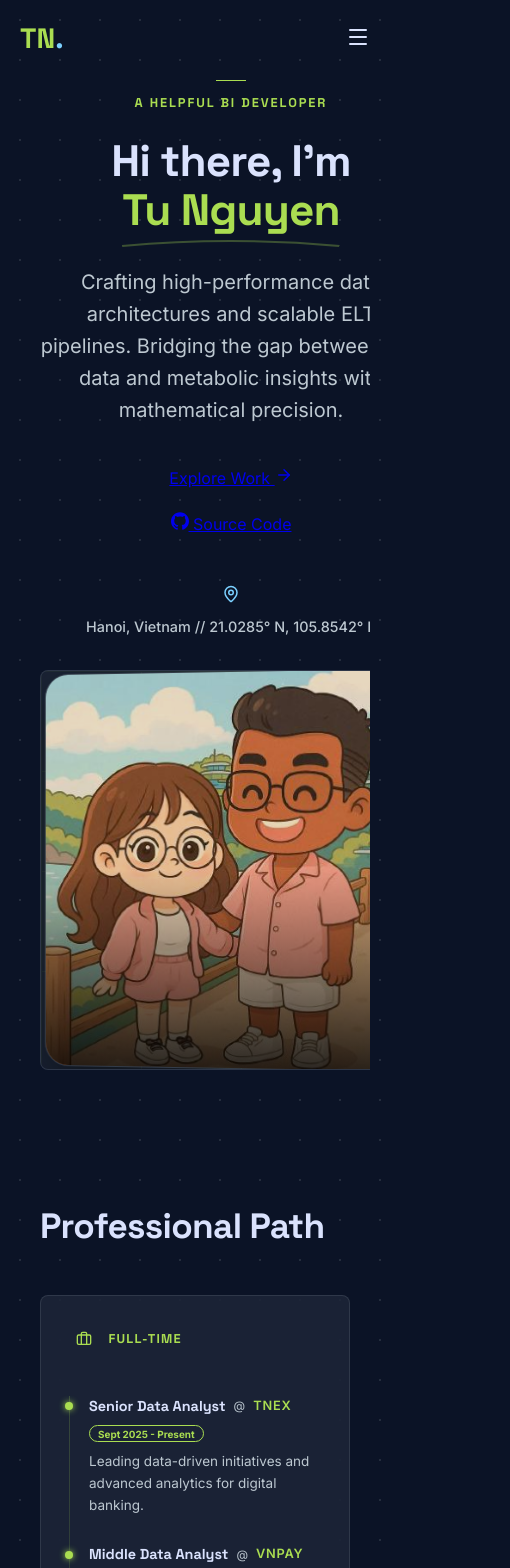
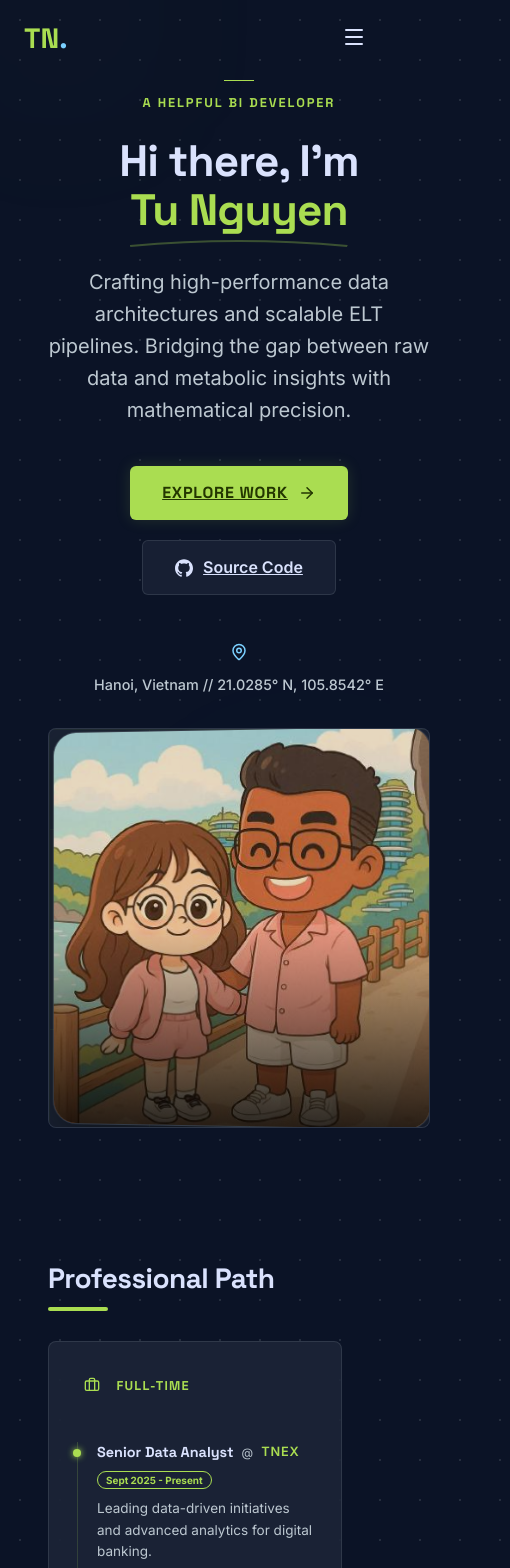
Before and after one commit to tunguyenn99/personal-websites-portfolio, a React (Vite) app: page / in a window 390 px wide. Shown: the top 1568 px of the page, 510 px wide, since content can reach past the window. Built offline with nearby package versions, Linux system fonts and the light colour scheme.

Commit message:
data: manual cleanup of projects.json tags and entries

```diff
--- a/index.html
+++ b/index.html
@@ -4,37 +4,10 @@
 <head>
   <meta charset="UTF-8" />
   <link rel="icon" type="image/svg+xml" href="/favicon.svg" />
-
-  <meta name="viewport" content="width=device-width, initial-scale=1.0, maximum-scale=1.0, user-scalable=no" />
-
-  <title>Tu Nguyen | Portfolio</title>
-  <meta name="description" content="Official portfolio of Tu Nguyen - Senior Data Analyst and Analytics Engineer." />
-
-  <meta name="theme-color" content="#0b1326" />
-
-  <meta name="format-detection" content="telephone=no" />
-
-  <meta property="og:type" content="website" />
-  <meta property="og:title" content="Tu Nguyen | Data Portfolio" />
-  <meta property="og:image" content="/og-image.jpg" />
-
-  <style>
-    /* CSS bổ trợ để đảm bảo không bị tràn ngang ngay khi trang đang load */
-    html,
-    body {
-      width: 100%;
-      margin: 0;
-      padding: 0;
-      overflow-x: hidden;
-      /* Quan trọng: Triệt tiêu thanh cuộn ngang */
-      background-color: #0b1326;
-    }
-
-    #root {
-      width: 100%;
-      overflow-x: hidden;
-    }
-  </style>
+  <meta name="viewport" content="width=device-width, initial-scale=1.0" />
+  <title>Tu Nguyen's Portfolio Website</title>
+  <meta name="description"
+    content="Official portfolio of Tu Nguyen - Senior Data Analyst and Analytics Engineer. Explore my projects in data engineering, analytics, and business intelligence." />
 </head>
 
 <body>
--- a/src/index.css
+++ b/src/index.css
@@ -3,137 +3,261 @@
 :root {
   /* THE KINETIC TERMINAL DESIGN TOKENS */
   --primary: #aadd51;
+  /* Cyber Lime */
   --on-primary: #233600;
   --secondary: #7bd0ff;
+  /* Electric Blue */
   --surface: #0b1326;
+  /* Canvas Background */
   --surface-low: #131b2e;
+  /* Sidebar/Well */
   --surface-container: #171f33;
   --surface-high: #222a3d;
+  /* Active cards */
   --surface-highest: #2d3449;
+  /* Overlays */
 
   --text-main: #dae2fd;
   --text-muted: #bdc8d1;
+  --outline: #87929a;
   --outline-low: rgba(135, 146, 154, 0.2);
 
   --glass-bg: rgba(34, 42, 61, 0.7);
   --glass-border: rgba(135, 146, 154, 0.2);
-
-  /* Biến khoảng cách linh hoạt */
-  --container-padding: 2.5rem;
-  --section-padding: 8rem;
 }
 
-/* 1. THIẾT LẬP CHỐNG TRÀN (QUAN TRỌNG NHẤT) */
 * {
   margin: 0;
   padding: 0;
   box-sizing: border-box;
-  /* Padding không làm tăng chiều rộng tag */
-}
-
-html,
-body {
-  max-width: 100%;
-  overflow-x: hidden;
-  /* Triệt tiêu thanh cuộn ngang */
-  width: 100%;
-  position: relative;
-  background-color: var(--surface);
 }
 
 body {
   font-family: 'Inter', sans-serif;
+  background-color: var(--surface);
   color: var(--text-main);
   line-height: 1.6;
+  overflow-x: hidden;
+  /* Grid Overlay from Design Specs */
   background-image: radial-gradient(var(--outline-low) 1px, transparent 1px);
   background-size: 40px 40px;
 }
 
-/* 2. TYPOGRAPHY LINH HOẠT */
 h1,
 h2,
 h3,
 .display-editor {
   font-family: 'Space Grotesk', sans-serif;
   letter-spacing: -0.02em;
-  overflow-wrap: break-word;
-  /* Tự ngắt chữ nếu quá dài */
 }
 
-/* 3. CONTAINERS & PANELS */
-.container {
-  width: 100%;
-  max-width: 1300px;
-  margin: 0 auto;
-  padding: 0 var(--container-padding);
+/* Background Blobs - Keep but update colors */
+.bg-blobs {
+  position: fixed;
+  top: 0;
+  left: 0;
+  width: 100vw;
+  height: 100vh;
+  z-index: -1;
+  overflow: hidden;
+  pointer-events: none;
 }
 
-.section {
-  padding: var(--section-padding) 0;
-  width: 100%;
-  overflow: hidden;
-  /* Cắt bỏ bất kỳ hiệu ứng bay bổng nào vượt quá section */
+.blob-1 {
+  position: absolute;
+  top: -10%;
+  left: -10%;
+  width: 50vw;
+  height: 50vw;
+  background: radial-gradient(circle, rgba(170, 221, 81, 0.08) 0%, rgba(170, 221, 81, 0) 70%);
+  border-radius: 50%;
+  filter: blur(100px);
 }
 
+.blob-2 {
+  position: absolute;
+  bottom: -20%;
+  right: -10%;
+  width: 60vw;
+  height: 60vw;
+  background: radial-gradient(circle, rgba(123, 208, 255, 0.08) 0%, rgba(123, 208, 255, 0) 70%);
+  border-radius: 50%;
+  filter: blur(100px);
+}
+
+/* Glassmorphism Refined for Kinetic Terminal */
 .glass-panel {
   background: var(--glass-bg);
   backdrop-filter: blur(20px);
   -webkit-backdrop-filter: blur(20px);
   border: 1px solid var(--glass-border);
   border-radius: 8px;
+  /* Tighter corners per spec */
   padding: 2rem;
-  width: 100%;
-  /* Đảm bảo panel không bao giờ rộng hơn cha */
+  transition: all 0.4s cubic-bezier(0.16, 1, 0.3, 1);
 }
 
-/* 4. CHỈNH SỬA CHO MOBILE (FIX LỖI FIT) */
+.glass-panel:hover {
+  transform: translateY(-4px) scale(1.01);
+  background: rgba(45, 52, 73, 0.8);
+  border-color: var(--primary);
+  box-shadow: 0 20px 40px rgba(6, 14, 32, 0.6);
+}
+
+/* Tonal Shifts (No-Line Rule) */
+.sidebar-well {
+  background: var(--surface-low);
+}
+
+.container {
+  max-width: 1300px;
+  margin: 0 auto;
+  padding: 0 2.5rem;
+}
+
+.section {
+  padding: 8rem 0;
+}
+
+.section-title {
+  font-size: 3rem;
+  font-weight: 700;
+  margin-bottom: 4rem;
+  color: var(--text-main);
+  position: relative;
+  display: inline-block;
+}
+
+.section-title::after {
+  content: '';
+  position: absolute;
+  bottom: -10px;
+  left: 0;
+  width: 60px;
+  height: 4px;
+  background: var(--primary);
+  border-radius: 2px;
+}
+
+/* Buttons (Terminal Precision) */
+.btn-primary {
+  background: var(--primary);
+  color: var(--on-primary);
+  border: none;
+  padding: 0.875rem 2rem;
+  border-radius: 6px;
+  font-weight: 700;
+  font-family: 'Space Grotesk', sans-serif;
+  cursor: pointer;
+  transition: all 0.3s ease;
+  display: inline-flex;
+  align-items: center;
+  gap: 0.625rem;
+  text-transform: uppercase;
+  letter-spacing: 0.05em;
+  box-shadow: 0 0 15px rgba(170, 221, 81, 0.15);
+}
+
+.btn-primary:hover {
+  transform: translateY(-2px);
+  filter: brightness(1.1);
+  box-shadow: 0 0 25px rgba(170, 221, 81, 0.3);
+}
+
+.btn-secondary {
+  background: var(--surface-container);
+  color: var(--text-main);
+  border: 1px solid var(--outline-low);
+  padding: 0.875rem 2rem;
+  border-radius: 6px;
+  font-weight: 600;
+  cursor: pointer;
+  transition: all 0.3s ease;
+  display: inline-flex;
+  align-items: center;
+  gap: 0.625rem;
+}
+
+.btn-secondary:hover {
+  background: var(--surface-high);
+  border-color: var(--secondary);
+  color: var(--secondary);
+}
+
+/* Tags/Chips (Data Pulse) */
+.tag {
+  background: rgba(123, 208, 255, 0.1);
+  color: var(--secondary);
+  padding: 0.375rem 1rem;
+  border-radius: 4px;
+  font-size: 0.75rem;
+  font-weight: 600;
+  text-transform: uppercase;
+  letter-spacing: 0.05em;
+  border: 1px solid rgba(123, 208, 255, 0.2);
+}
+
+/* Animations */
+@keyframes kineticFade {
+  from {
+    opacity: 0;
+    transform: translateY(30px);
+    filter: blur(10px);
+  }
+
+  to {
+    opacity: 1;
+    transform: translateY(0);
+    filter: blur(0);
+  }
+}
+
+.animate-fade-in {
+  animation: kineticFade 1s cubic-bezier(0.16, 1, 0.3, 1) backwards;
+}
+
+.profile-img-hover {
+  transition: all 0.5s cubic-bezier(0.16, 1, 0.3, 1);
+}
+
+.profile-img-hover:hover {
+  transform: scale(1.08) rotate(2deg);
+  filter: contrast(1.2) brightness(1.1) !important;
+}
+
 @media (max-width: 1024px) {
-  :root {
-    --section-padding: 5rem;
+  .section-title {
+    font-size: 2.5rem;
+  }
+
+  .section {
+    padding: 6rem 0;
   }
 }
 
 @media (max-width: 768px) {
   :root {
-    --container-padding: 1.25rem;
-    /* Giảm padding để fit màn hình nhỏ */
-    --section-padding: 4rem;
+    --container-padding: 1.5rem;
+  }
+
+  .container {
+    padding: 0 var(--container-padding);
+  }
+
+  .section {
+    padding: 4rem 0;
   }
 
   .section-title {
-    font-size: 2.2rem !important;
-    /* Thu nhỏ tiêu đề */
+    font-size: 2rem;
     margin-bottom: 2.5rem;
   }
 
   .glass-panel {
     padding: 1.5rem;
-    /* Panel nhỏ hơn cho mobile */
-  }
-
-  /* Ảnh và video không được vượt quá container */
-  img,
-  video,
-  canvas {
-    max-width: 100%;
-    height: auto;
   }
 }
 
-/* Cho điện thoại cực nhỏ (iPhone SE) */
-@media (max-width: 380px) {
-  .section-title {
-    font-size: 1.8rem !important;
-  }
-
-  .btn-primary,
-  .btn-secondary {
-    padding: 0.8rem 1.2rem;
-    font-size: 0.9rem;
-  }
-}
-
-/* Hiệu ứng con trỏ typing */
 .typing-cursor {
   color: var(--primary);
   font-weight: 700;
@@ -151,3 +275,9 @@ h3,
     opacity: 0;
   }
 }
+
+@media (max-width: 480px) {
+  .section-title {
+    font-size: 1.75rem;
+  }
+}
```
Also changed, not shown: src/App.css (+69 -85 lines).
